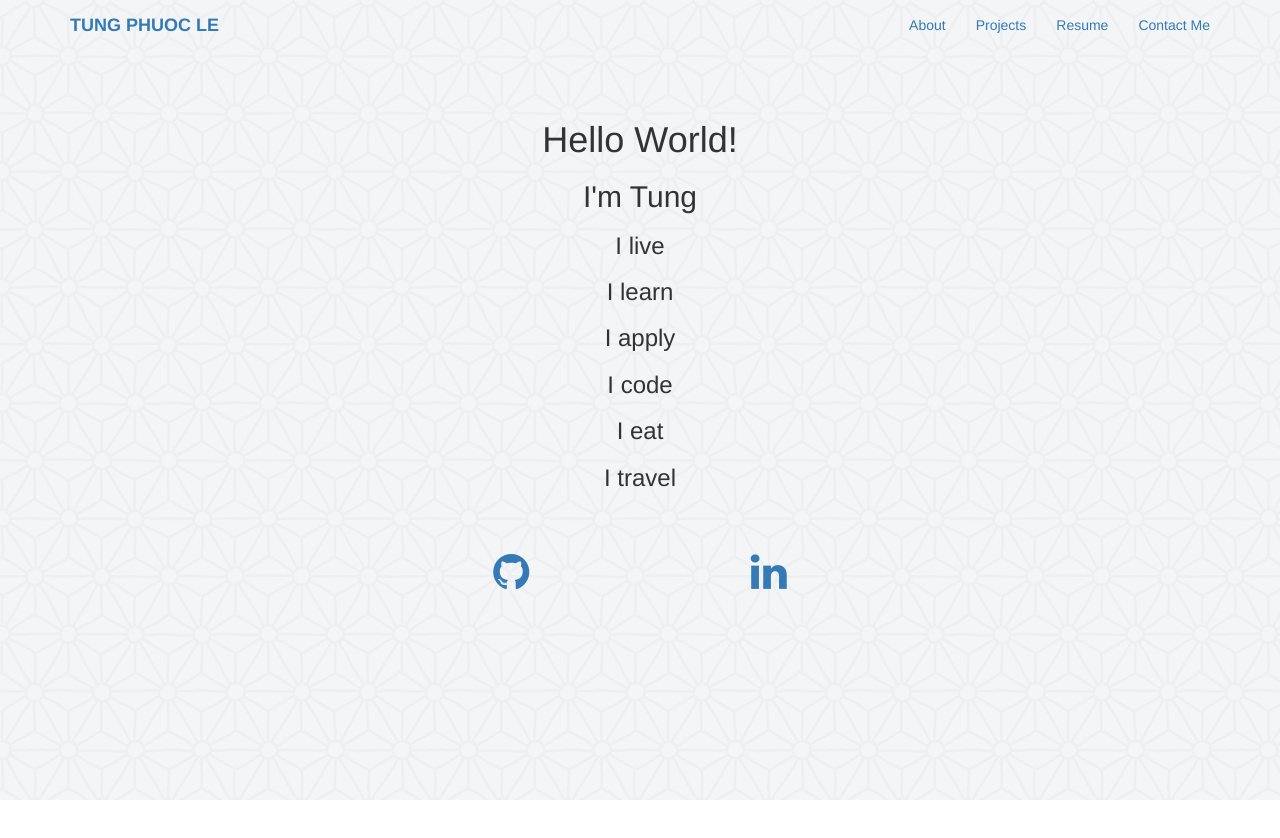
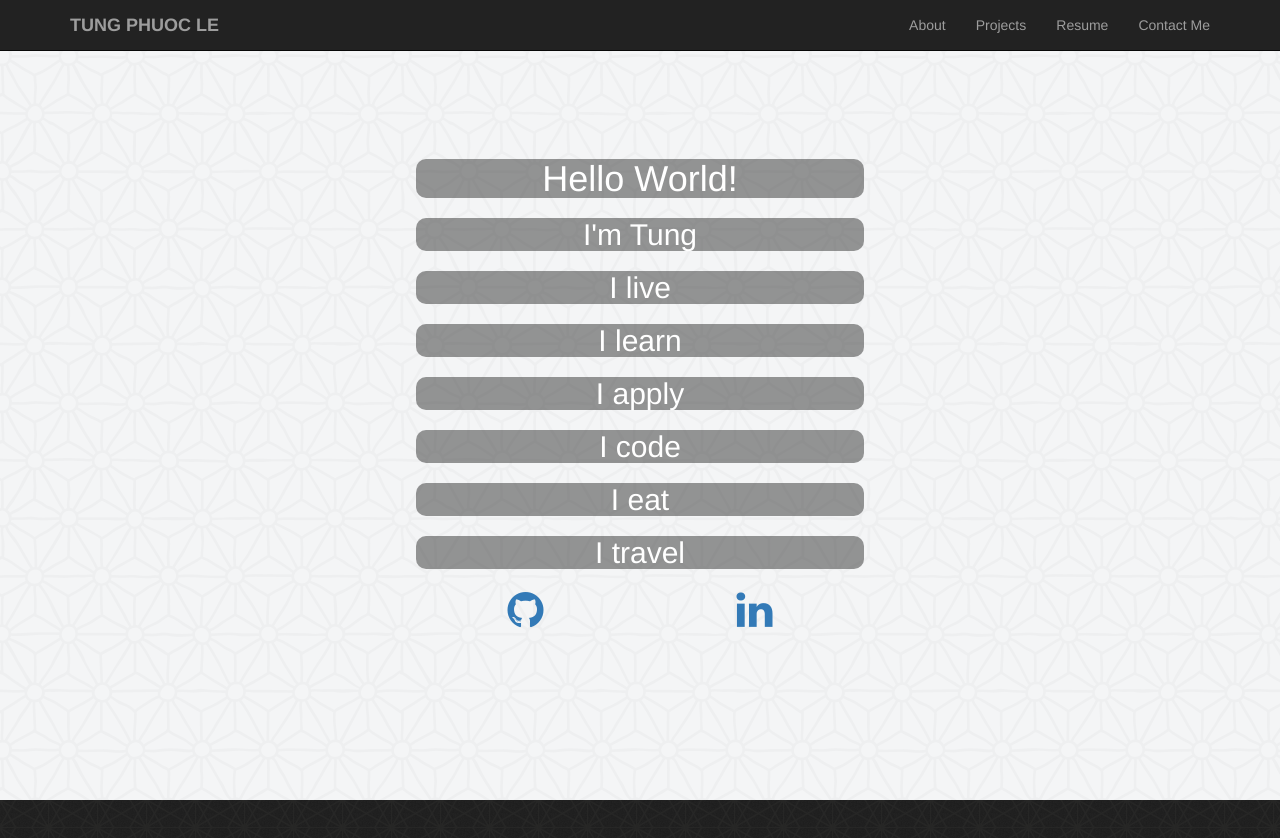
Before and after one commit to itungle/itungle.github.io, a plain HTML site: page index.html in a window 1280 px wide. Before the commit the page ends 800 px from the top, so only its background shows below. Drawn offline with Linux system fonts and the light colour scheme.

Commit message:
aligned header msg box in the center using flex

```diff
--- a/assets/css/layout.css
+++ b/assets/css/layout.css
@@ -1,7 +1,66 @@
-html, body { height: 100%; }
-body {background-color:white; }
-#home-page { background:rgba(#b0b0b0); height: 100vh; background-image:url(../images/asanoha-400px.png); }
-.header-msg-box { width: 50%; height: 500px; text-align:center; }
-.top-padding { padding-top: 100px; }
-.icon-bar { background-color:#337ab7 !important; }
-.icon-padding {padding: 50px;}
+
+html, body {
+  height: 100%;
+}
+body {
+  background-color: white;
+
+}
+#home-page {
+  background-image: url(../images/asanoha-400px.png);
+  background: rgba(#b0b0b0);
+  color: white;
+  height: 100vh;
+
+}
+.inherit-dimension {
+  height: inherit;
+  width: inherit;
+}
+.header-msg-box {
+  width: 35%;
+  /*background: rgba(50, 50, 50, 0.6);*/
+  text-align: center;
+
+}
+.vertical-center {
+  min-height: 100%;
+  min-height: 100vh;
+  display: -webkit-box;
+  display: -moz-box;
+  display: -ms-flexbox;
+  display: -webkit-flex;
+  display: flex;
+
+  -webkit-box-align : center;
+  -webkit-align-items : center;
+  -moz-box-align : center;
+  -ms-flex-align : center;
+  align-items : center;
+  -webkit-box-pack : center;
+  -moz-box-pack : center;
+  -ms-flex-pack : center;
+  -webkit-justify-content : center;
+  justify-content : center;
+}
+
+h1 {
+  background: rgba(50, 50, 50, 0.5);
+  border-radius: 10px;
+  margin-top:0 !important;
+}
+h2 {
+  background: rgba(50, 50, 50, 0.5);
+  border-radius: 10px;
+}
+.icon-padding {
+  padding: 10px;
+}
+.icon-bar {
+  background-color: #337ab7 !important;
+}
+#about {
+  background-image: url(../images/black_thread.png);
+  height: 100vh;
+  color: white;
+}
--- a/index.html
+++ b/index.html
@@ -15,7 +15,7 @@
 
   <body>
     <div class="home-navigation">
-      <nav class="navbar navbar-fixed-top navbar-inner">
+      <nav class="navbar navbar-inverse navbar-fixed-top navbar-inner">
         <div class="container">
           <!-- logo and collapasable button -->
           <div class="navbar-header">
@@ -41,19 +41,17 @@
     </div>
 
     <section id="home-page">
-      <div class="container home-page">
-        <div class="row">
-          <div class="center-block header-msg-box top-padding">
+      <div class="container-fluid home-page inherit-dimension">
+        <div class="row inherit-dimension vertical-center">
+          <div class="header-msg-box">
             <h1>Hello World!</h1>
             <h2>I'm Tung</h2>
-            <h3>I live</h3>
-            <h3>I learn</h3>
-            <h3>I apply</h3>
-
-            <h3>I code</h3>
-            <h3>I eat</h3>
-            <h3>I travel</h3>
-
+            <h2>I live</h2>
+            <h2>I learn</h2>
+            <h2>I apply</h2>
+            <h2>I code</h2>
+            <h2>I eat</h2>
+            <h2>I travel</h2>
             <!-- two icons in the middle -->
             <div class="row icon-padding">
               <div class="col-md-6">
@@ -72,7 +70,18 @@
       </div>
     </section>
     <section id="about">
-
+      <!--
+      <div class="container">
+        <div class="row">
+          <div class="center-block">
+            <h2>About TUNG</h2>
+            <p>
+              Hi, my name is Tung
+            </p>
+          </div>
+        </div>
+      </div>
+    -->
     </section>
     <section id="projects">
 
```
Also changed, not shown: assets/images/black_thread.png (added).
